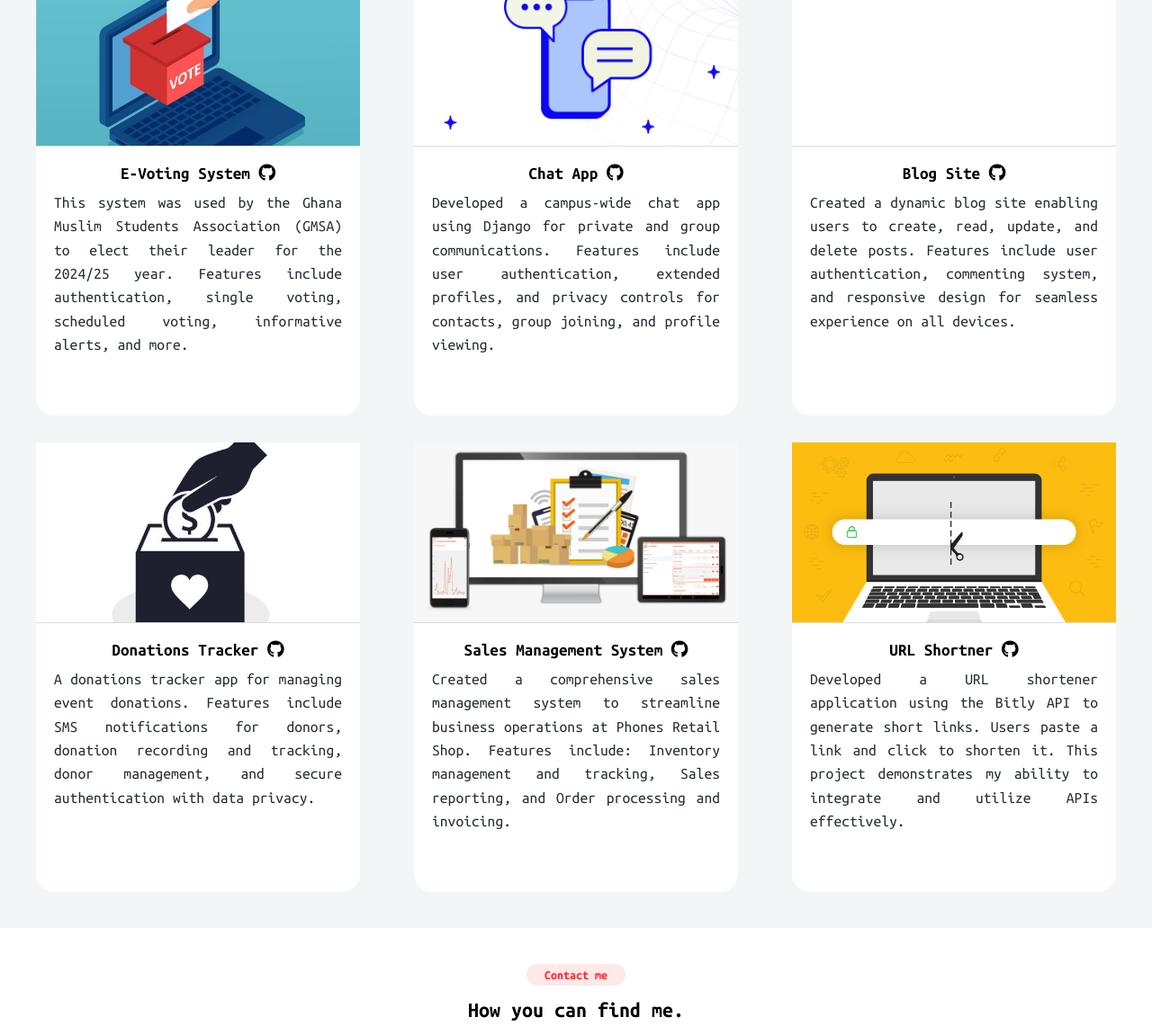
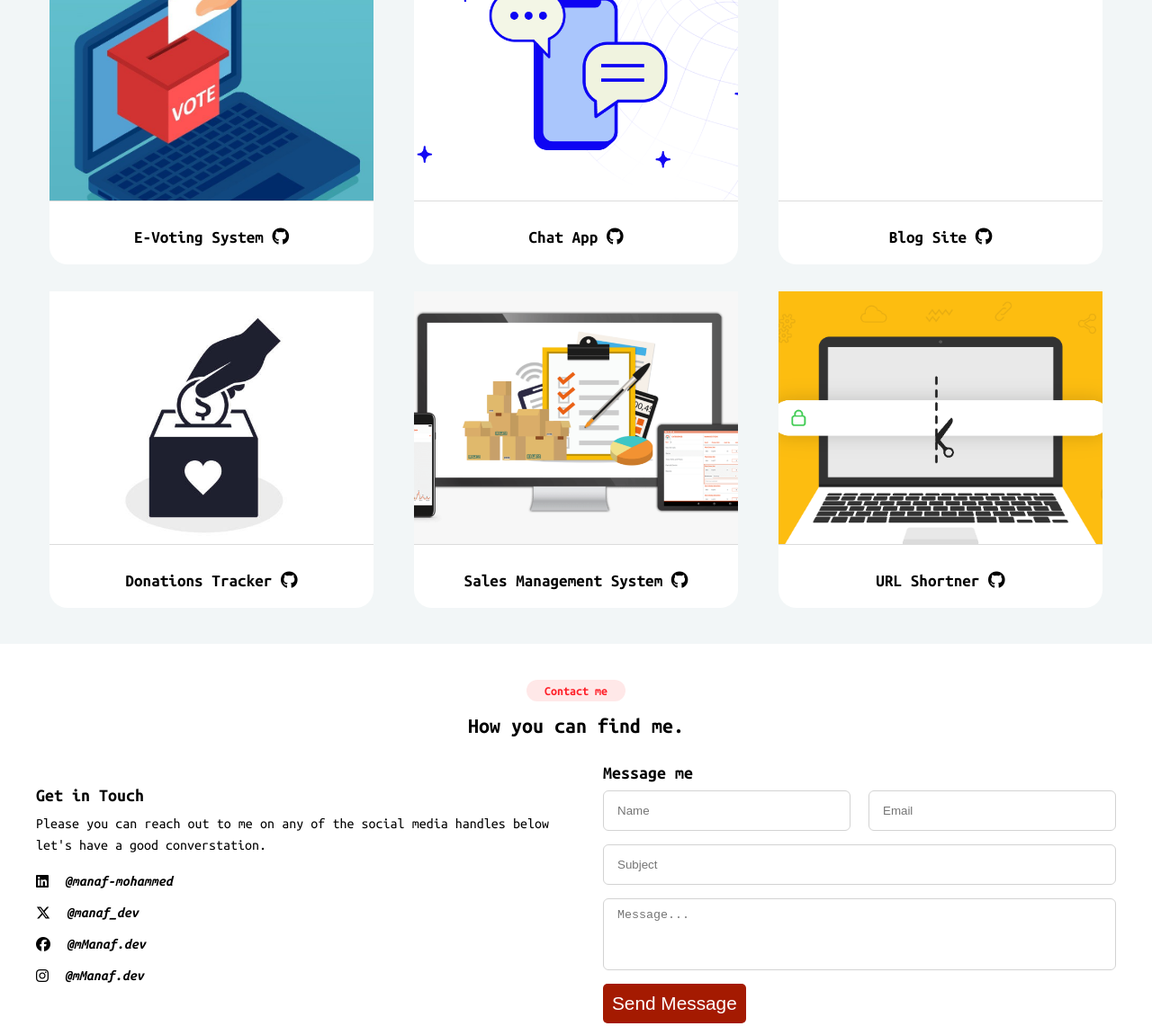
Before and after one commit to manaf-dev/manaf-dev-portfolio, a plain HTML site: page index.html in a window 1280 px wide. Shown: the part 1414-2555 px from the top of the page at 90% size. Drawn offline with Linux system fonts and the light colour scheme.

Commit message:
Removed the text under the projects and reduced the container padding.

```diff
--- a/index.html
+++ b/index.html
@@ -132,12 +132,6 @@
                     <i class="fa-brands fa-github"></i>
                   </a>
                 </h3>
-                <p class="card-text">
-                  This system was used by the Ghana Muslim Students Association
-                  (GMSA) to elect their leader for the 2024/25 year. Features
-                  include authentication, single voting, scheduled voting,
-                  informative alerts, and more.
-                </p>
               </div>
             </li>
             <li class="project-card">
@@ -154,12 +148,6 @@
                     <i class="fa-brands fa-github"></i>
                   </a>
                 </h3>
-                <p class="card-text">
-                  Developed a campus-wide chat app using Django for private and
-                  group communications. Features include user authentication,
-                  extended profiles, and privacy controls for contacts, group
-                  joining, and profile viewing.
-                </p>
               </div>
             </li>
             <li class="project-card">
@@ -176,12 +164,6 @@
                     <i class="fa-brands fa-github"></i>
                   </a>
                 </h3>
-                <p class="card-text">
-                  Created a dynamic blog site enabling users to create, read,
-                  update, and delete posts. Features include user
-                  authentication, commenting system, and responsive design for
-                  seamless experience on all devices.
-                </p>
               </div>
             </li>
             <li class="project-card">
@@ -198,12 +180,6 @@
                     <i class="fa-brands fa-github"></i>
                   </a>
                 </h3>
-                <p class="card-text">
-                  A donations tracker app for managing event donations. Features
-                  include SMS notifications for donors, donation recording and
-                  tracking, donor management, and secure authentication with
-                  data privacy.
-                </p>
               </div>
             </li>
             <li class="project-card">
@@ -220,12 +196,6 @@
                     <i class="fa-brands fa-github"></i>
                   </a>
                 </h3>
-                <p class="card-text">
-                  Created a comprehensive sales management system to streamline
-                  business operations at Phones Retail Shop. Features include:
-                  Inventory management and tracking, Sales reporting, and Order
-                  processing and invoicing.
-                </p>
               </div>
             </li>
             <li class="project-card">
@@ -242,12 +212,6 @@
                     <i class="fa-brands fa-github"></i>
                   </a>
                 </h3>
-                <p class="card-text">
-                  Developed a URL shortener application using the Bitly API to
-                  generate short links. Users paste a link and click to shorten
-                  it. This project demonstrates my ability to integrate and
-                  utilize APIs effectively.
-                </p>
               </div>
             </li>
           </ul>
--- a/style.css
+++ b/style.css
@@ -182,7 +182,7 @@ section {
 .hero {
   /* height: 80vh; */
   margin-top: 80px;
-  padding: 90px 0;
+  padding: 80px 0;
   background: #f2f6f7;
 }
 
@@ -319,7 +319,7 @@ section {
 
 .projects-list {
   display: flex;
-  justify-content: space-between;
+  justify-content: space-evenly;
   gap: 30px;
   flex-wrap: wrap;
 }
@@ -331,7 +331,7 @@ section {
   border-bottom-left-radius: 20px;
   border-bottom-right-radius: 20px;
   overflow: hidden;
-  height: 500px;
+  height: 22rem;
   width: 30%;
 }
 
@@ -340,7 +340,7 @@ section {
 }
 
 .project-card .top {
-  height: 40%;
+  height: 80%;
   width: 100%;
 }
 
@@ -355,16 +355,8 @@ section {
   border-top: 1px solid gainsboro;
 }
 
-.project-card .card-text {
-  color: hsl(198, 15%, 17%);
-  font-size: 1.1em;
-  line-height: 1.5;
-  margin-bottom: 15px;
-  text-align: justify;
-}
-
 .project-card .card-title {
-  margin: 0px 0 10px 0;
+  margin: 10px 0 15px 0;
   font-size: 1.2em;
 }
 
@@ -491,7 +483,7 @@ footer a {
   }
 
   .container {
-    padding: 0 50px;
+    padding: 0 20px;
   }
 
   .btn {
@@ -517,7 +509,7 @@ footer a {
   }
 
   .hero {
-    padding: 80px 0;
+    padding: 60px 0;
   }
 
   .hero-content {
@@ -531,7 +523,7 @@ footer a {
 
   .hero-text {
     font-size: 1.1em;
-    width: 75%;
+    width: 90%;
   }
 
   .hero-contact {
@@ -622,7 +614,7 @@ footer a {
 /* Media Query for low resolution  Tablets, Ipads */
 @media (min-width: 481px) and (max-width: 767px) {
   .container {
-    padding: 0 60px;
+    padding: 0 20px;
   }
   .navbar .navbar-socials,
   .navbar-links {
@@ -731,7 +723,7 @@ footer a {
 /* Media Query for Tablets Ipads landscape mode */
 @media (min-width: 768px) and (max-width: 1024px) {
   .container {
-    padding: 0 60px;
+    padding: 0 30px;
   }
 
   .section-title {
@@ -754,7 +746,7 @@ footer a {
   }
 
   .project-card {
-    width: 40%;
+    width: 45%;
     /* margin: auto; */
   }
 }
```
